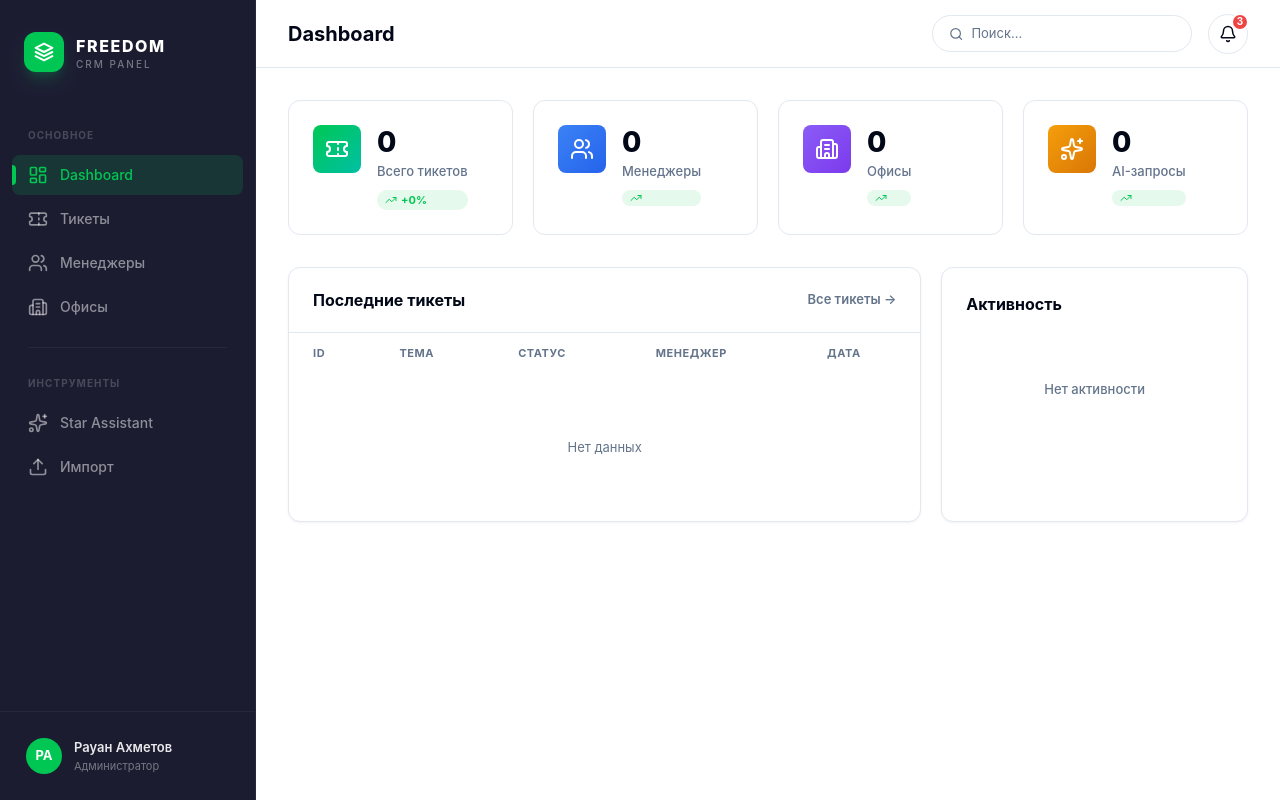
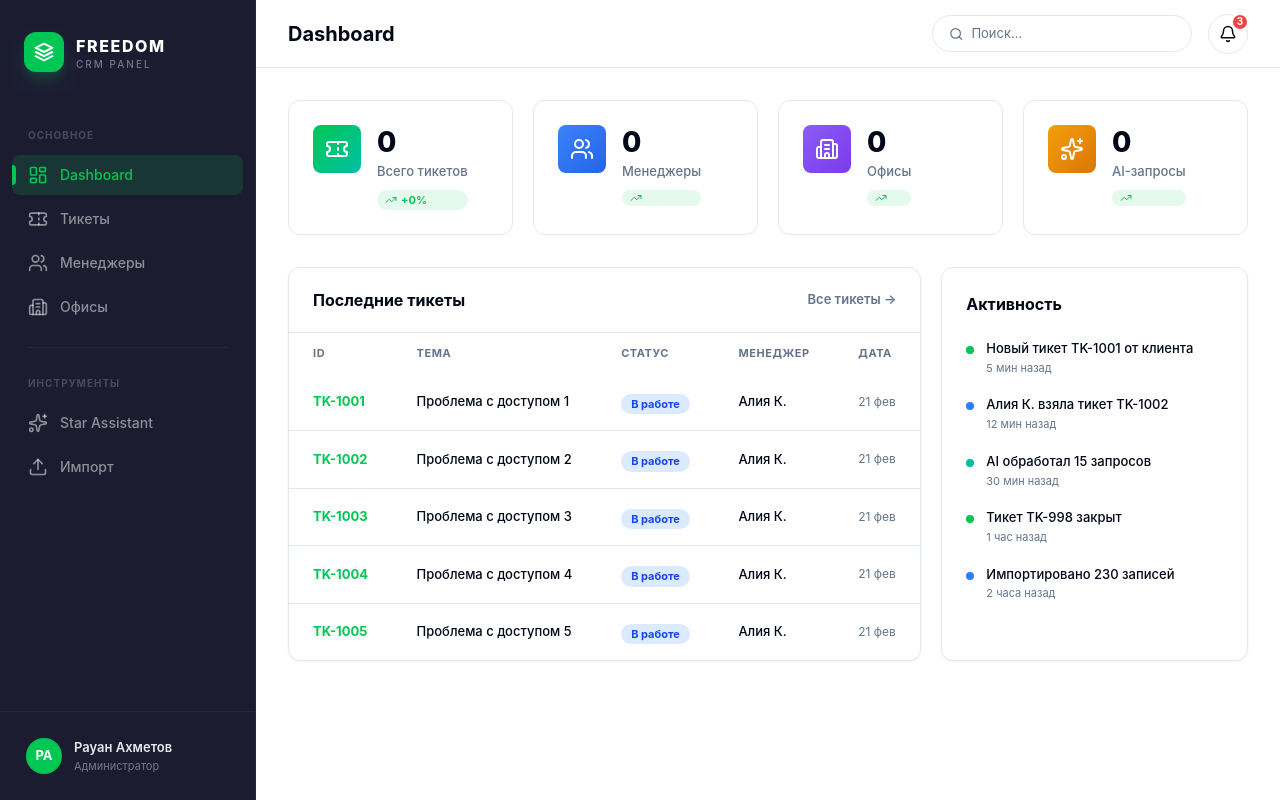
Before and after one commit to abdigaliarslan/FreedomBrocker-DataSaur, a React app in the folder frontend/: page / in a window 1280 px wide. Built offline with nearby package versions, Linux system fonts and the light colour scheme; no server answers; the HTML template or start-up script is replaced by a standard one.

Commit message:
Revert "feat: remove all hardcoded seed/mock data from frontend"
This reverts commit 3dee78c2d474a65b50f0ad9f1942adb6c3d06d38.

```diff
--- a/frontend/src/pages/Dashboard.tsx
+++ b/frontend/src/pages/Dashboard.tsx
@@ -95,9 +95,19 @@ export default function DashboardPage() {
                                     </tr>
                                 </thead>
                                 <tbody className="divide-y divide-border">
-                                    <tr>
-                                        <td colSpan={5} className="px-6 py-16 text-center text-[13px] text-muted-foreground">Нет данных</td>
-                                    </tr>
+                                    {[1, 2, 3, 4, 5].map((_, i) => (
+                                        <tr key={i} className="hover:bg-primary/5 transition-colors cursor-pointer group">
+                                            <td className="px-6 py-4 text-[13px] font-bold text-primary">TK-100{i + 1}</td>
+                                            <td className="px-6 py-4 text-[13px] font-medium text-foreground">Проблема с доступом {i + 1}</td>
+                                            <td className="px-6 py-4">
+                                                <span className="inline-flex items-center px-2.5 py-0.5 rounded-full text-[11px] font-bold bg-blue-100 text-blue-700">
+                                                    В работе
+                                                </span>
+                                            </td>
+                                            <td className="px-6 py-4 text-[13px] text-foreground font-medium">Алия К.</td>
+                                            <td className="px-6 py-4 text-[12px] text-muted-foreground">21 фев</td>
+                                        </tr>
+                                    ))}
                                 </tbody>
                             </table>
                         </div>
@@ -106,8 +116,22 @@ export default function DashboardPage() {
                     {/* Activity Feed */}
                     <div className="bg-white border border-border rounded-xl p-6 shadow-card">
                         <h3 className="text-base font-bold text-foreground mb-6">Активность</h3>
-                        <div className="flex flex-col items-center justify-center py-10 text-muted-foreground gap-2">
-                            <span className="text-[13px] font-medium">Нет активности</span>
+                        <div className="flex flex-col gap-5">
+                            {[
+                                { text: 'Новый тикет TK-1001 от клиента', time: '5 мин назад', color: 'bg-primary' },
+                                { text: 'Алия К. взяла тикет TK-1002', time: '12 мин назад', color: 'bg-blue-500' },
+                                { text: 'AI обработал 15 запросов', time: '30 мин назад', color: 'bg-accent' },
+                                { text: 'Тикет TK-998 закрыт', time: '1 час назад', color: 'bg-primary' },
+                                { text: 'Импортировано 230 записей', time: '2 часа назад', color: 'bg-blue-500' },
+                            ].map((a, i) => (
+                                <div key={i} className="flex gap-3">
+                                    <div className={cn("w-2 h-2 min-w-[8px] rounded-full mt-1.5", a.color)} />
+                                    <div className="flex flex-col">
+                                        <span className="text-[13px] font-medium text-foreground leading-snug">{a.text}</span>
+                                        <span className="text-[11px] text-muted-foreground mt-0.5">{a.time}</span>
+                                    </div>
+                                </div>
+                            ))}
                         </div>
                     </div>
                 </div>
--- a/frontend/src/pages/Managers.tsx
+++ b/frontend/src/pages/Managers.tsx
@@ -1,5 +1,5 @@
 import { useEffect, useState } from 'react';
-import { Star, MessageSquare, CheckCircle, Search, Filter, Users } from 'lucide-react';
+import { Star, MessageSquare, CheckCircle, Search, Filter } from 'lucide-react';
 import Header from '@/components/layout/Header';
 import { fetchManagers } from '@/api/managers';
 import type { Manager } from '@/types/models';
@@ -13,7 +13,14 @@ export default function ManagersPage() {
             .catch(console.error);
     }, []);
 
-    const displayManagers = managers;
+    const displayManagers = managers.length > 0 ? managers : [
+        { name: 'Алия Кузнецова', role: 'Chief Manager', tickets: 24, resolved: 145, rating: 4.9, avatar: 'АК' },
+        { name: 'Данияр Омаров', role: 'Senior Manager', tickets: 18, resolved: 89, rating: 4.7, avatar: 'ДО' },
+        { name: 'Мария Петрова', role: 'Junior Manager', tickets: 12, resolved: 34, rating: 4.5, avatar: 'МП' },
+        { name: 'Иван Иванов', role: 'Manager', tickets: 21, resolved: 112, rating: 4.8, avatar: 'ИИ' },
+        { name: 'Сауле Ибраева', role: 'Senior Manager', tickets: 15, resolved: 76, rating: 4.6, avatar: 'СИ' },
+        { name: 'Виктор Цой', role: 'Manager', tickets: 7, resolved: 42, rating: 4.4, avatar: 'ВЦ' },
+    ];
 
     return (
         <div className="flex flex-col min-h-full">
@@ -35,12 +42,6 @@ export default function ManagersPage() {
                     </div>
                 </div>
 
-                {displayManagers.length === 0 ? (
-                    <div className="flex flex-col items-center justify-center py-24 text-muted-foreground gap-3">
-                        <Users className="w-10 h-10 opacity-30" />
-                        <span className="text-[14px] font-medium">Нет данных</span>
-                    </div>
-                ) : (
                 <div className="grid grid-cols-1 md:grid-cols-2 lg:grid-cols-3 gap-6">
                     {displayManagers.map((m: any, i: number) => (
                         <div key={i} className="bg-white border border-border rounded-xl p-6 transition-all hover:shadow-lg group border-b-4 border-b-transparent hover:border-b-primary">
@@ -95,8 +96,6 @@ export default function ManagersPage() {
                         </div>
                     ))}
                 </div>
-                )}
-
             </div>
         </div>
     );
--- a/frontend/src/pages/Offices.tsx
+++ b/frontend/src/pages/Offices.tsx
@@ -13,7 +13,12 @@ export default function OfficesPage() {
             .catch(console.error);
     }, []);
 
-    const displayOffices = offices;
+    const displayOffices = offices.length > 0 ? offices : [
+        { name: 'Алматы — Головной офис', address: 'ул. Аль-Фараби 77/7, БЦ Esentai Tower', city: 'Алматы', manager_count: 12, active_tickets: 340, type: 'Головной' },
+        { name: 'Астана — Центральный', address: 'пр. Мангилик Ел 55/20, БЦ EXPO', city: 'Астана', manager_count: 8, active_tickets: 230, type: 'Филиал' },
+        { name: 'Шымкент', address: 'ул. Тауке хана 12, БЦ Forum', city: 'Шымкент', manager_count: 4, active_tickets: 120, type: 'Филиал' },
+        { name: 'Караганда', address: 'ул. Бухар Жырау 45', city: 'Караганда', manager_count: 3, active_tickets: 85, type: 'Филиал' },
+    ];
 
     return (
         <div className="flex flex-col min-h-full">
@@ -26,12 +31,6 @@ export default function OfficesPage() {
                     </button>
                 </div>
 
-                {displayOffices.length === 0 ? (
-                    <div className="flex flex-col items-center justify-center py-24 text-muted-foreground gap-3">
-                        <Building2 className="w-10 h-10 opacity-30" />
-                        <span className="text-[14px] font-medium">Нет данных</span>
-                    </div>
-                ) : (
                 <div className="grid grid-cols-1 md:grid-cols-2 lg:grid-cols-3 gap-6">
                     {displayOffices.map((o: any, i: number) => (
                         <div key={i} className="bg-white border border-border rounded-xl p-7 transition-all hover:shadow-lg group">
@@ -74,8 +73,6 @@ export default function OfficesPage() {
                         </div>
                     ))}
                 </div>
-                )}
-
             </div>
         </div>
     );
```
Lines whose indentation alone changed are shown as unchanged.
